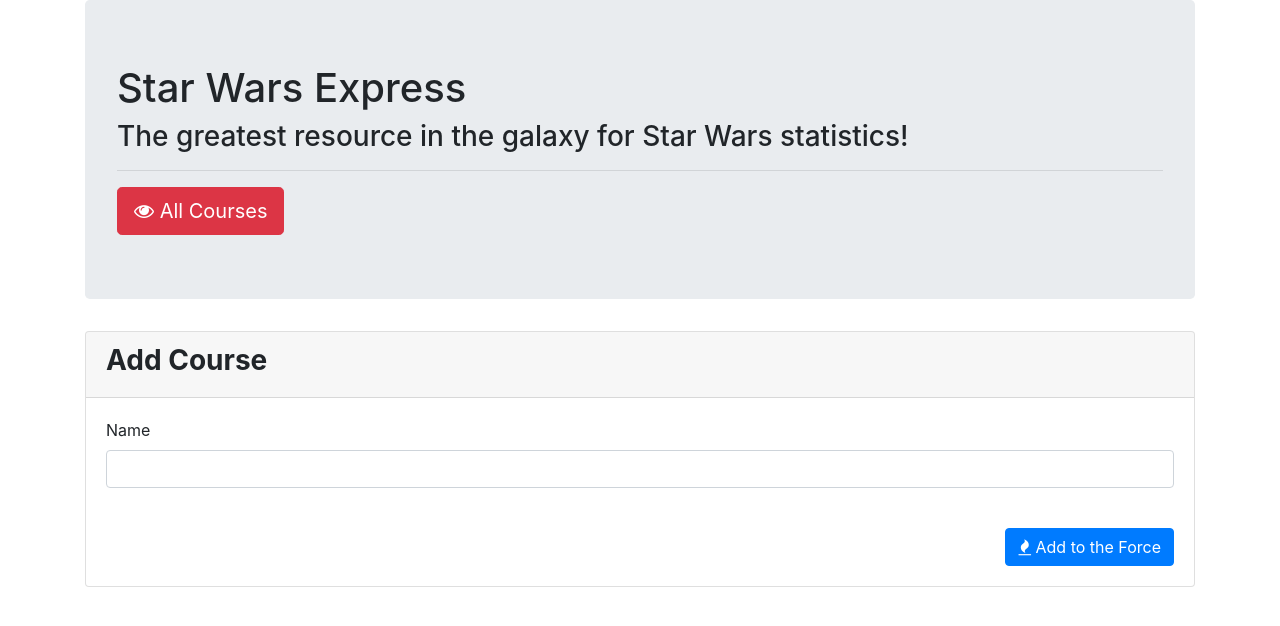
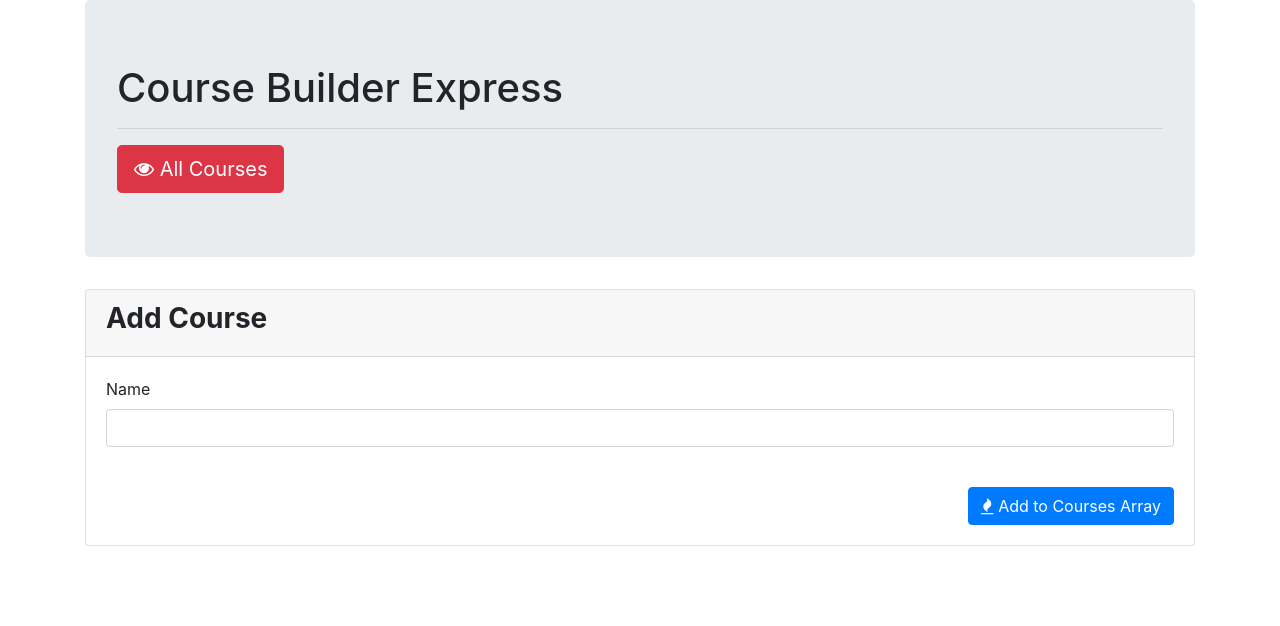
Before and after one commit to b-bryant18/OctoberAPI, a website: page add.html in a window 1280 px wide. Drawn offline with nearby package versions, Linux system fonts and the light colour scheme.

Commit message:
Changed title to Add Course

```diff
--- a/add.html
+++ b/add.html
@@ -4,7 +4,7 @@
 <head>
     <meta charset="UTF-8">
     <meta name="viewport" content="width=device-width, initial-scale=1.0">
-    <title>Course Builder</title>
+    <title>Add Course</title>
     <link rel="stylesheet" href="https://maxcdn.bootstrapcdn.com/bootstrap/4.0.0/css/bootstrap.min.css">
     <link rel="stylesheet" href="https://stackpath.bootstrapcdn.com/font-awesome/4.7.0/css/font-awesome.min.css">
     <script src="https://code.jquery.com/jquery.js"></script>
@@ -15,8 +15,7 @@
 
     <div class="container">
         <div class="jumbotron">
-            <h1>Star Wars Express</h1>
-            <h3>The greatest resource in the galaxy for Star Wars statistics!</h3>
+            <h1>Course Builder Express</h1>
             <hr>
             <a href="/api/courses"><button class="btn btn-danger btn-lg"><span class="fa fa-eye"></span> All
                     Courses</button></a>
@@ -41,8 +40,7 @@
                         <br>
                         <div class="text-right">
                             <button type="submit" class="btn btn-primary btn-md" id="add-btn"><span
-                                    class="fa fa-fire"></span> Add to
-                                the Force</button>
+                                    class="fa fa-fire"></span> Add to Courses Array</button>
                         </div>
                     </div>
                 </div>
```
